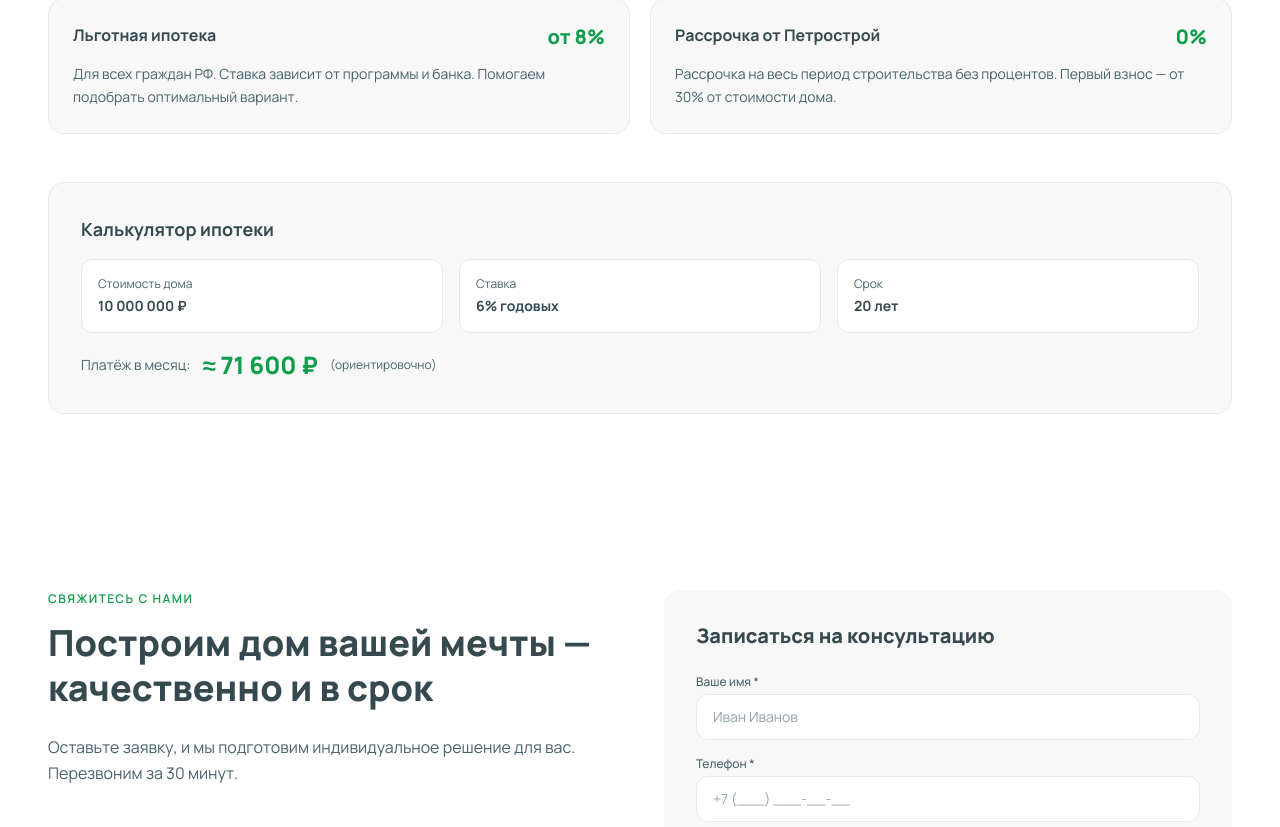
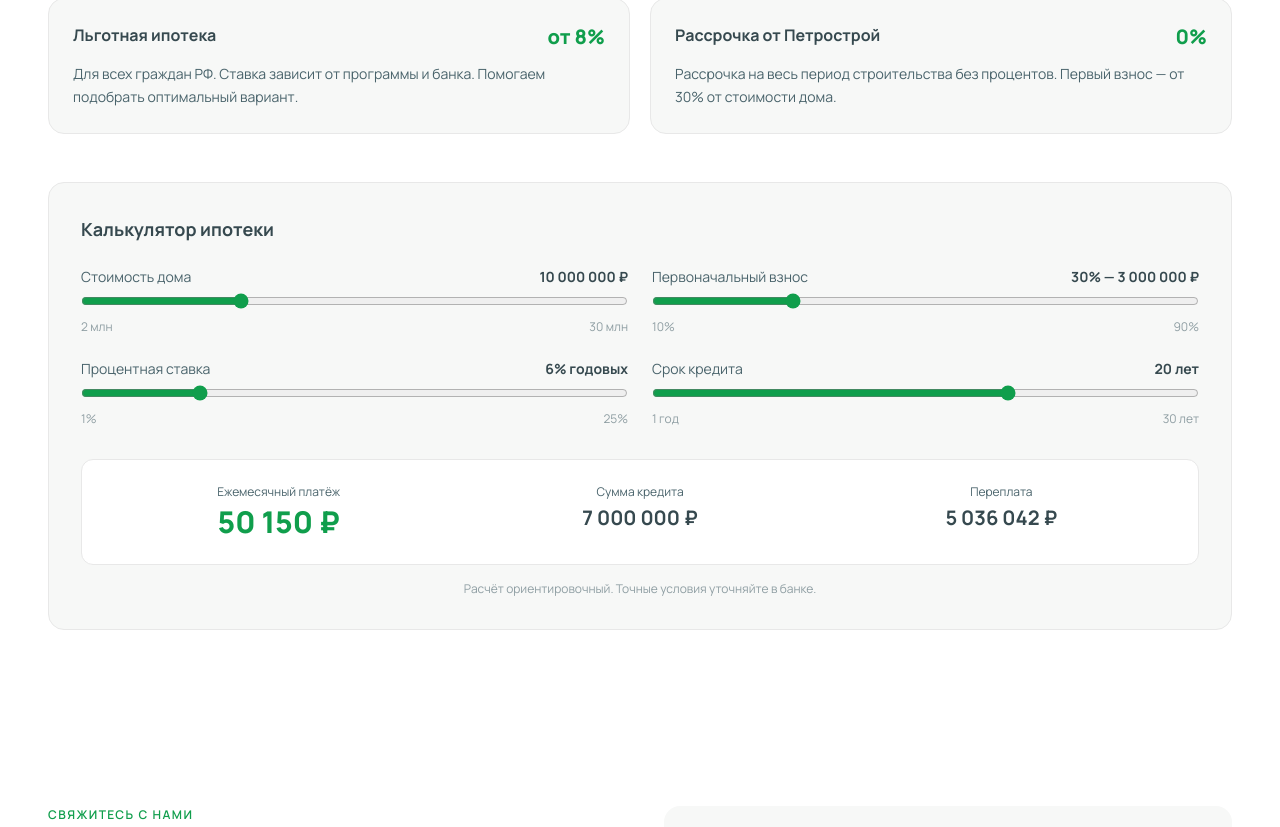
Before and after one commit to dimyche67/petrostroy-site, a Next.js app: page /sposoby-oplaty in a window 1280 px wide. Shown: the part 700-1527 px from the top of the page. Built offline with nearby package versions, Linux system fonts and the light colour scheme.

Commit message:
working mortgage calculator with sliders

```diff
--- a/app/sposoby-oplaty/page.tsx
+++ b/app/sposoby-oplaty/page.tsx
@@ -3,6 +3,7 @@ import Header from "@/components/layout/Header";
 import Footer from "@/components/layout/Footer";
 import PageHero from "@/components/sections/PageHero";
 import ContactForm from "@/components/sections/ContactForm";
+import MortgageCalculator from "@/components/ui/MortgageCalculator";
 
 export const metadata: Metadata = {
   title: "Способы оплаты строительства | Петрострой СПб",
@@ -42,22 +43,7 @@ export default function SposobyOplatyPage() {
                 </div>
               ))}
             </div>
-            <div className="bg-[#f7f8f7] rounded-2xl p-8 border border-[#e8e8e8]">
-              <h3 className="font-bold text-[#36494f] text-lg mb-4">Калькулятор ипотеки</h3>
-              <div className="grid grid-cols-3 gap-4 mb-4 text-sm">
-                {[["Стоимость дома","10 000 000 ₽"],["Ставка","6% годовых"],["Срок","20 лет"]].map(([k,v])=>(
-                  <div key={k} className="bg-white rounded-xl p-4 border border-[#e8e8e8]">
-                    <div className="text-[#49636b] text-xs mb-1">{k}</div>
-                    <div className="font-bold text-[#36494f]">{v}</div>
-                  </div>
-                ))}
-              </div>
-              <div className="flex items-center gap-3">
-                <span className="text-[#49636b] text-sm">Платёж в месяц:</span>
-                <span className="font-extrabold text-[#109e4c] text-2xl">≈ 71 600 ₽</span>
-                <span className="text-[#49636b] text-xs">(ориентировочно)</span>
-              </div>
-            </div>
+            <MortgageCalculator />
           </div>
         </section>
         <ContactForm />
--- /dev/null
+++ b/components/ui/MortgageCalculator.tsx
@@ -0,0 +1,105 @@
+"use client";
+import { useState, useMemo } from "react";
+
+function formatNum(n: number) {
+  return n.toLocaleString("ru-RU");
+}
+
+export default function MortgageCalculator() {
+  const [price, setPrice] = useState(10000000);
+  const [down, setDown] = useState(30);
+  const [rate, setRate] = useState(6);
+  const [term, setTerm] = useState(20);
+
+  const result = useMemo(() => {
+    const loan = price * (1 - down / 100);
+    const r = rate / 100 / 12;
+    const n = term * 12;
+    if (r === 0) return { monthly: loan / n, loan, total: loan, overpay: 0 };
+    const monthly = (loan * r * Math.pow(1 + r, n)) / (Math.pow(1 + r, n) - 1);
+    const total = monthly * n;
+    return { monthly, loan, total, overpay: total - loan };
+  }, [price, down, rate, term]);
+
+  return (
+    <div className="bg-[#f7f8f7] rounded-2xl p-8 border border-[#e8e8e8]">
+      <h3 className="font-bold text-[#36494f] text-lg mb-6">Калькулятор ипотеки</h3>
+
+      <div className="grid grid-cols-1 md:grid-cols-2 gap-6 mb-8">
+        {/* Стоимость */}
+        <div>
+          <div className="flex justify-between mb-1">
+            <label className="text-sm text-[#49636b]">Стоимость дома</label>
+            <span className="text-sm font-bold text-[#36494f]">{formatNum(price)} ₽</span>
+          </div>
+          <input type="range" min={2000000} max={30000000} step={500000} value={price}
+            onChange={e => setPrice(+e.target.value)}
+            className="w-full accent-[#109e4c]" />
+          <div className="flex justify-between text-xs text-[#49636b]/60 mt-1">
+            <span>2 млн</span><span>30 млн</span>
+          </div>
+        </div>
+
+        {/* Первоначальный взнос */}
+        <div>
+          <div className="flex justify-between mb-1">
+            <label className="text-sm text-[#49636b]">Первоначальный взнос</label>
+            <span className="text-sm font-bold text-[#36494f]">{down}% — {formatNum(Math.round(price * down / 100))} ₽</span>
+          </div>
+          <input type="range" min={10} max={90} step={5} value={down}
+            onChange={e => setDown(+e.target.value)}
+            className="w-full accent-[#109e4c]" />
+          <div className="flex justify-between text-xs text-[#49636b]/60 mt-1">
+            <span>10%</span><span>90%</span>
+          </div>
+        </div>
+
+        {/* Ставка */}
+        <div>
+          <div className="flex justify-between mb-1">
+            <label className="text-sm text-[#49636b]">Процентная ставка</label>
+            <span className="text-sm font-bold text-[#36494f]">{rate}% годовых</span>
+          </div>
+          <input type="range" min={1} max={25} step={0.5} value={rate}
+            onChange={e => setRate(+e.target.value)}
+            className="w-full accent-[#109e4c]" />
+          <div className="flex justify-between text-xs text-[#49636b]/60 mt-1">
+            <span>1%</span><span>25%</span>
+          </div>
+        </div>
+
+        {/* Срок */}
+        <div>
+          <div className="flex justify-between mb-1">
+            <label className="text-sm text-[#49636b]">Срок кредита</label>
+            <span className="text-sm font-bold text-[#36494f]">{term} лет</span>
+          </div>
+          <input type="range" min={1} max={30} step={1} value={term}
+            onChange={e => setTerm(+e.target.value)}
+            className="w-full accent-[#109e4c]" />
+          <div className="flex justify-between text-xs text-[#49636b]/60 mt-1">
+            <span>1 год</span><span>30 лет</span>
+          </div>
+        </div>
+      </div>
+
+      {/* Результат */}
+      <div className="bg-white rounded-xl p-6 border border-[#e8e8e8] grid grid-cols-1 sm:grid-cols-3 gap-4">
+        <div className="text-center">
+          <div className="text-xs text-[#49636b] mb-1">Ежемесячный платёж</div>
+          <div className="text-3xl font-extrabold text-[#109e4c]">{formatNum(Math.round(result.monthly))} ₽</div>
+        </div>
+        <div className="text-center">
+          <div className="text-xs text-[#49636b] mb-1">Сумма кредита</div>
+          <div className="text-xl font-bold text-[#36494f]">{formatNum(Math.round(result.loan))} ₽</div>
+        </div>
+        <div className="text-center">
+          <div className="text-xs text-[#49636b] mb-1">Переплата</div>
+          <div className="text-xl font-bold text-[#36494f]">{formatNum(Math.round(result.overpay))} ₽</div>
+        </div>
+      </div>
+
+      <p className="text-xs text-[#49636b]/60 mt-4 text-center">Расчёт ориентировочный. Точные условия уточняйте в банке.</p>
+    </div>
+  );
+}
```
